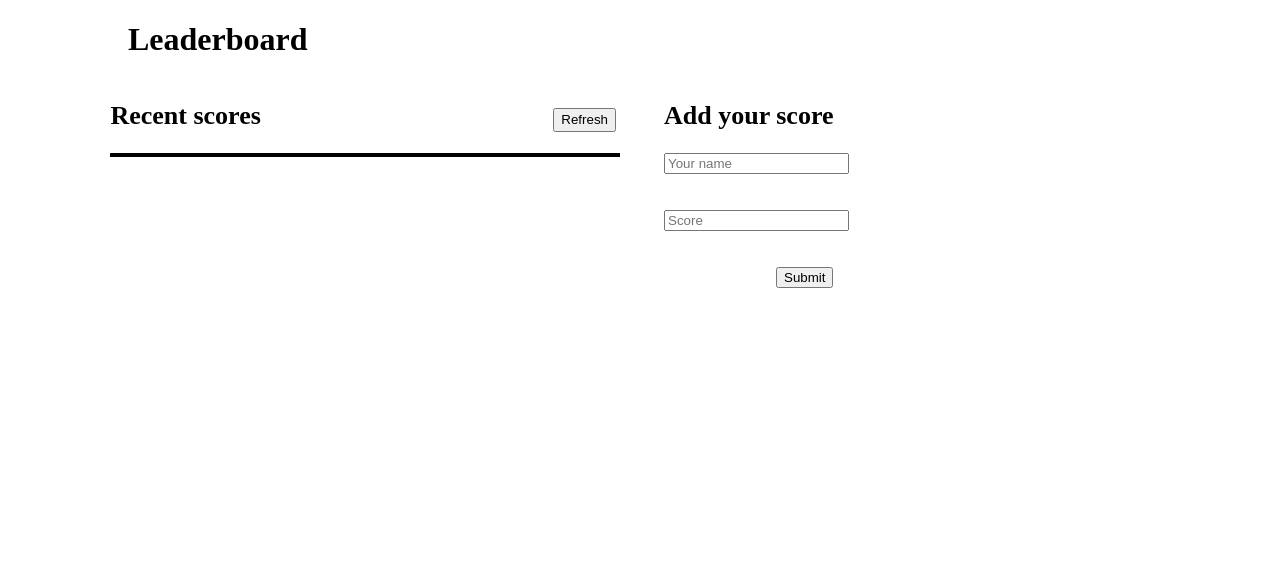
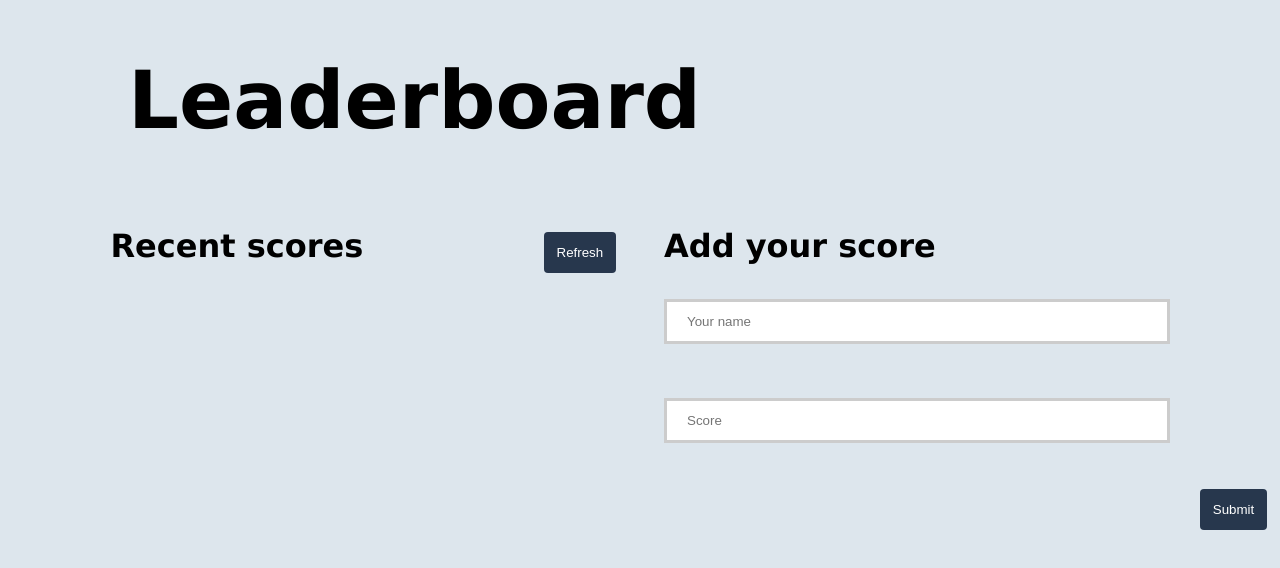
Before and after one commit to majdalkilany/Leaderboard-, a website built with webpack: page src/index.html in a window 1280 px wide. Built offline with nearby package versions, Linux system fonts and the light colour scheme.

Commit message:
feature// Add style to the leaderBord

```diff
--- a/package.json
+++ b/package.json
@@ -46,6 +46,7 @@
     "webpack-dev-server": "^4.15.0"
   },
   "dependencies": {
-    "axios": "^1.4.0"
+    "axios": "^1.4.0",
+    "bootstrap": "^5.3.0"
   }
 }
--- a/src/index.html
+++ b/src/index.html
@@ -24,9 +24,12 @@
       </div>
       <form class="form-score">
         <h2 class="sub-header">Add your score</h2>
-        <input type="text" placeholder="Your name" class="name-input" /><br><br>
-        <input type="text" placeholder="Score" class="score-input" /><br><br>
-        <button id="submit-score" type="submit">Submit</button>
+        <input type="text" placeholder="Your name" class="name-input input-field" /><br><br>
+        <input type="text" placeholder="Score" class="score-input input-field" /><br><br>
+        <div>
+
+          <button id="submit-score" type="submit">Submit</button>
+        </div>
       </form>
 
     </section>
--- a/src/style.css
+++ b/src/style.css
@@ -1,3 +1,8 @@
+body {
+  background-color: #dde6ed;
+  font-family: 'Lucida Sans', 'Lucida Sans Regular', 'Lucida Grande',
+    'Lucida Sans Unicode', Geneva, Verdana, sans-serif;
+}
 #recent-score-container {
   display: flex;
   flex-direction: row;
@@ -6,6 +11,7 @@
 
 h1 {
   padding-left: 7.5rem;
+  font-size: 5rem;
 }
 
 .recent-score-board {
@@ -23,9 +29,21 @@ h1 {
   align-items: baseline;
 }
 
-#score-board {
-  border: 2px solid black;
+.score-board {
+  display: table;
   width: 100%;
+  background-color: #27374d;
+}
+
+.score-board p {
+  display: table-row;
+}
+
+.score-board p:before {
+  content: '';
+  display: table-cell;
+  width: 30%;
+  padding-right: 10px;
 }
 
 .form-score {
@@ -35,21 +53,55 @@ h1 {
   margin: 0;
   flex-direction: column;
   justify-content: flex-start;
-  align-items: flex-start;
+  align-items: baseline;
 }
 
 .sub-header {
-  font-size: 26px;
+  font-size: 2rem;
 }
 
 #submit-score {
-  margin-left: 7rem;
+  margin-left: 33.5rem;
 }
 
 .para-background {
-  background-color: #ddd;
+  background-color: #9db2bf;
 }
 
-.recent-score-btn {
-  height: 1.5rem;
+input[type='text'] {
+  width: 100%;
+  padding: 12px 20px;
+  margin: 8px 0;
+  box-sizing: border-box;
+  border: 3px solid #ccc;
+  -webkit-transition: 0.5s;
+  transition: 0.5s;
+  outline: none;
 }
+
+input[type='text']:focus {
+  border: 3px solid #555;
+}
+
+button {
+  background-color: #27374d;
+  color: white;
+  padding: 0.8rem;
+  border: none;
+  border-radius: 4px;
+  cursor: pointer;
+  float: right;
+}
+
+button:hover {
+  background-color: #27374d;
+}
+
+p {
+  height: 3rem;
+  display: flex;
+  align-items: center;
+  padding-left: 1rem;
+  margin: 0;
+  color: white;
+}
```
Also changed, not shown: 1 other file.
